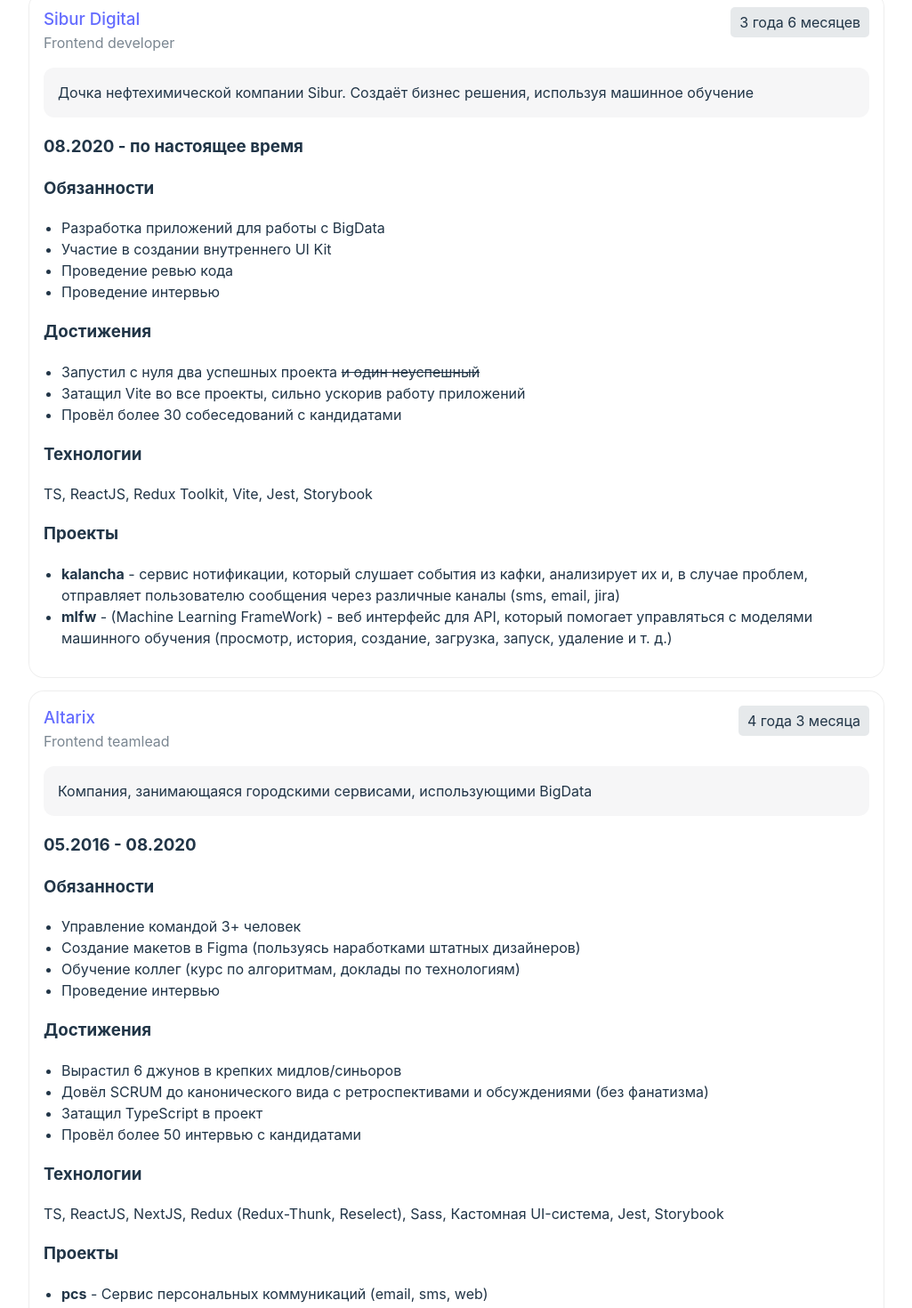
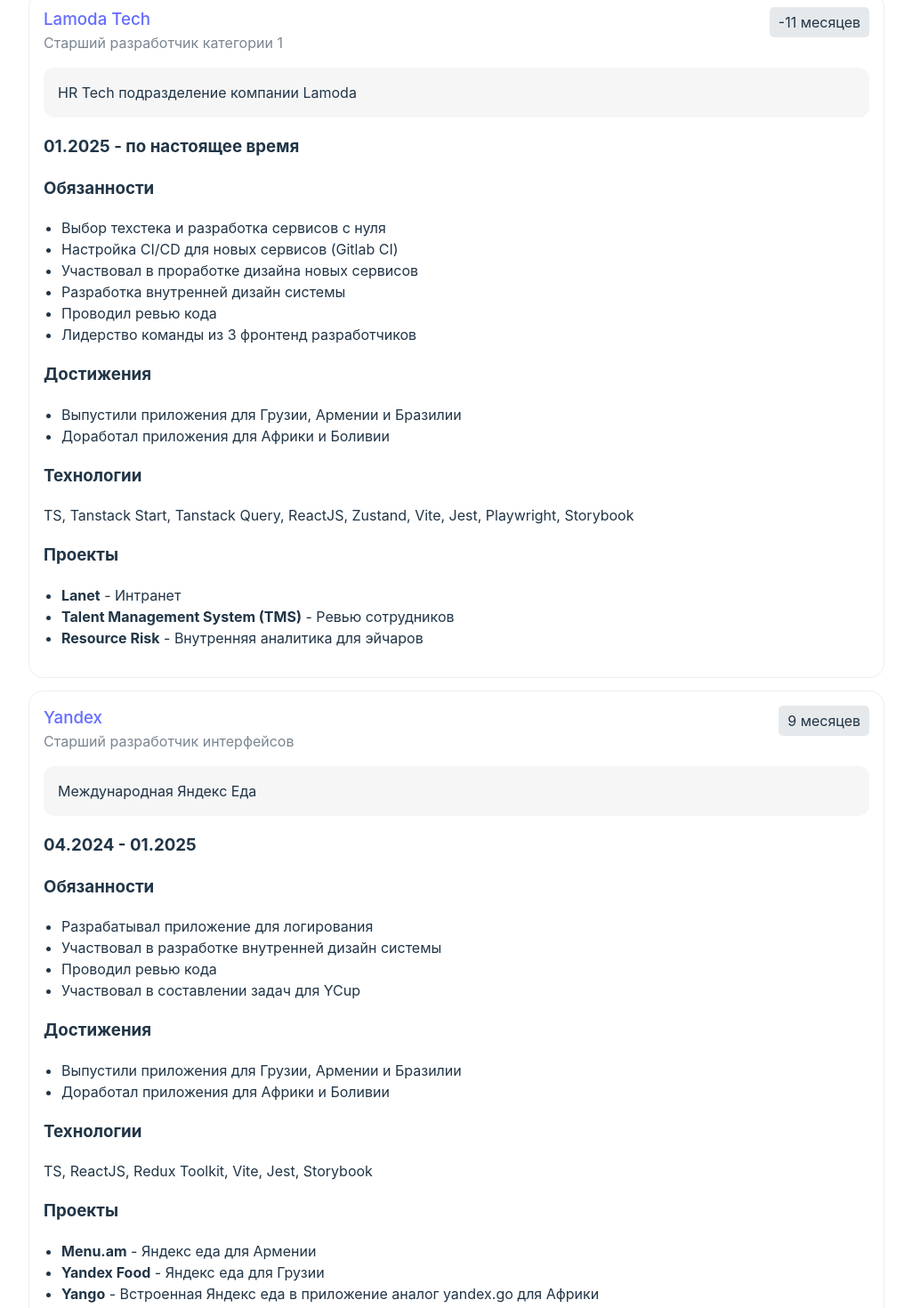
Before and after one commit to walborn/walborn.github.io, a React (Vite) app: page / in a window 1280 px wide. Shown: the part 863-2333 px from the top of the page at 89% size, without its empty margins (127-1152 px from the left). Built offline with nearby package versions, Linux system fonts and the light colour scheme.

Commit message:
feat: add yandex and latech

```diff
--- a/src/resume/boris.yuzhakov.tsx
+++ b/src/resume/boris.yuzhakov.tsx
@@ -12,7 +12,7 @@
   name: 'Южаков Борис',
   birthday: new Date(1986, 9, 29),
   hello: [
-    'Я во фронте больше 8 лет. Фанат React и TS. Работал в различных компаниях, от стартапа до большого продукта. Писал приложения под большую нагрузку и быстрый time to market.',
+    'Я во фронте больше 9 лет. Фанат React и TS. Работал в различных компаниях, от стартапа до большого продукта. Писал приложения под большую нагрузку и быстрый time to market.',
     'Постоянно держу себя в форме и изучаю современные технологии. Хорошо владею английским. Веду блог на хабре и в телеграмме.',
   ],
   contacts: [
@@ -31,10 +31,56 @@
   ],
   experiences: [
     {
+      name: <a href="https://latech.ru">Lamoda Tech</a>,
+      description: 'HR Tech подразделение компании Lamoda',
+      position: 'Старший разработчик категории 1',
+      period: { from: new Date(2025, 0) },
+      responsibilities: [
+        'Выбор техстека и разработка сервисов с нуля',
+        'Настройка CI/CD для новых сервисов (Gitlab CI)',
+        'Участвовал в проработке дизайна новых сервисов',
+        'Разработка внутренней дизайн системы',
+        'Проводил ревью кода',
+        'Лидерство команды из 3 фронтенд разработчиков',
+      ],
+      achivements: [
+        'Выпустили приложения для Грузии, Армении и Бразилии',
+        'Доработал приложения для Африки и Боливии',
+      ],
+      stack: [ 'TS', 'Tanstack Start', 'Tanstack Query', 'ReactJS', 'Zustand', 'Vite', 'Jest', 'Playwright', 'Storybook' ],
+      projects: [
+        { name: 'Lanet', value: 'Интранет' },
+        { name: 'Talent Management System (TMS)', value: 'Ревью сотрудников' },
+        { name: 'Resource Risk', value: 'Внутренняя аналитика для эйчаров' },
+      ],
+    },
+    {
+      name: <a href="https://eda.yandex.ru/">Yandex</a>,
+      description: 'Международная Яндекс Еда',
+      position: 'Старший разработчик интерфейсов',
+      period: { from: new Date(2024, 3), to: new Date(2025, 0) },
+      responsibilities: [
+        'Разрабатывал приложение для логирования',
+        'Участвовал в разработке внутренней дизайн системы',
+        'Проводил ревью кода',
+        'Участвовал в составлении задач для YCup',
+      ],
+      achivements: [
+        'Выпустили приложения для Грузии, Армении и Бразилии',
+        'Доработал приложения для Африки и Боливии',
+      ],
+      stack: [ 'TS', 'ReactJS', 'Redux Toolkit', 'Vite', 'Jest', 'Storybook' ],
+      projects: [
+        { name: 'Menu.am', value: 'Яндекс еда для Армении' },
+        { name: 'Yandex Food', value: 'Яндекс еда для Грузии' },
+        { name: 'Yango', value: 'Встроенная Яндекс еда в приложение аналог yandex.go для Африки' },
+      ],
+    },
+    {
       name: <a href="https://www.sibur.digital/">Sibur Digital</a>,
       description: 'Дочка нефтехимической компании Sibur. Создаёт бизнес решения, используя машинное обучение',
       position: 'Frontend developer',
-      period: { from: new Date(2020, 7) },
+      period: { from: new Date(2020, 7), to: new Date(2024,3) },
       responsibilities: [
         'Разработка приложений для работы с BigData',
         'Участие в создании внутреннего UI Kit',
```
